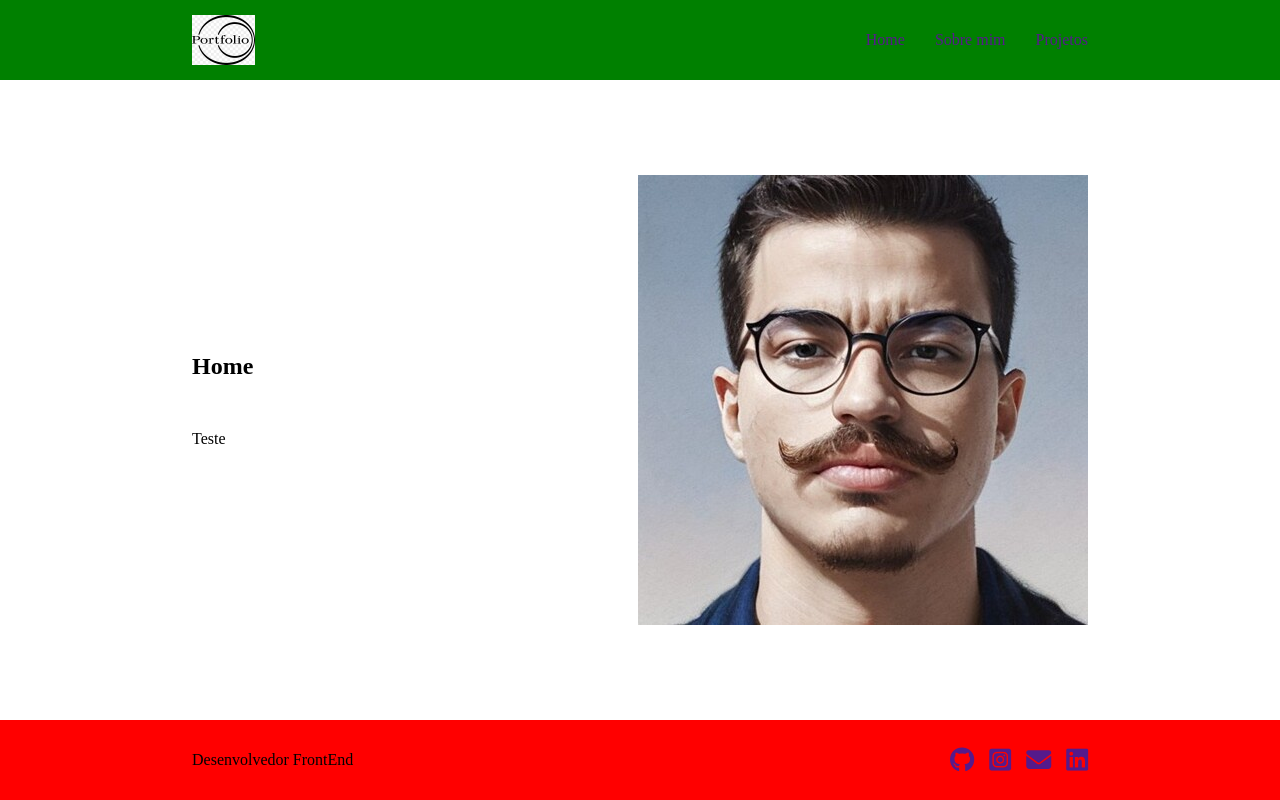
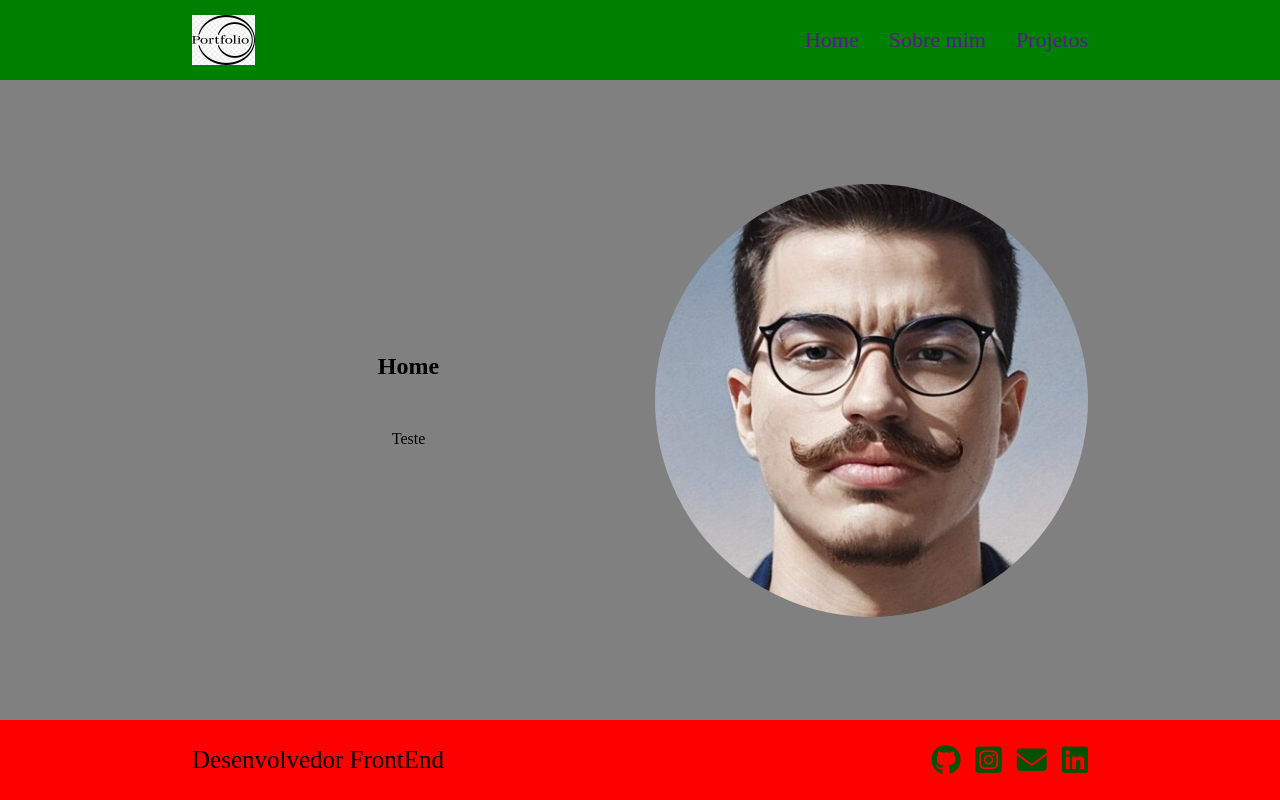
Before and after one commit to vitorhgn/portifolio, a plain HTML site: page index.html in a window 1280 px wide. Drawn offline with Linux system fonts and the light colour scheme.

Commit message:
ajuste na imagem do main e no font-size

```diff
--- a/css/style.css
+++ b/css/style.css
@@ -20,6 +20,7 @@ footer{
     padding-right: 15%;
     height: 100%;
 }
+
 .header{
     height: 100%;
     display: flex;
@@ -40,29 +41,37 @@ footer{
     align-items: center;
     justify-content: center;
     gap: 30px;
+    font-size: 22px;
 }
 .nav-links a{
     text-decoration: none;
     display: flex;
     align-items: center;
 }
+.main{
+    background-color: gray;
+}
 .home-section-main{
     height: 100%;
     display: flex;
-    justify-content: space-between;
     align-items: center;
     gap: 30px;
 }
 .text-main{
     display: flex;
+    width: 50%;
     flex-direction: column;
+    justify-content: center;
+    align-items: center;
     gap: 50px;
 }
 .img-main{
     display: flex;
+    width: 50%;
 }
 .img-main img{
     width: 100%;
+    border-radius: 50%;
 }
 
 
@@ -80,10 +89,11 @@ footer{
     padding-top: 15px;
     padding-bottom: 15px;
 }
-.dev-footers{
+.dev-footer{
     display: flex;
     align-items: center;
     justify-content: center;
+    font-size: 25px;
 }
 .nav-footer{
     display: flex;
@@ -91,8 +101,12 @@ footer{
     justify-content: center;
     gap: 15px;
 }
+.links-footer{
+    text-decoration: none;
+    color: rgb(6, 80, 6);
+}
 .icon-footer{
-    font-size: 25px;
+    font-size: 30px;
 }
 
 @media (max-width: 900px){
--- a/index.html
+++ b/index.html
@@ -28,7 +28,7 @@
         </div>
     </header>
     <main class="main">
-        <div class="container">
+        <div class="container main">
             <section class="home-section-main">
                 <div class="text-main">
                     <h1>Home</h1>
@@ -44,10 +44,10 @@
         <div class="container footer">
             <div class="dev-footer">Desenvolvedor FrontEnd</div>
             <nav class="nav-footer">
-                <a href=""><i class="fa-brands fa-github icon-footer"></i></a>
-                <a href=""><i class="fa-brands fa-square-instagram icon-footer"></i></i></a>
-                <a href=""><i class="fa-solid fa-envelope icon-footer"></i></i></a>
-                <a href=""><i class="fa-brands fa-linkedin icon-footer"></i></a>
+                <a class="links-footer" href="https://github.com/vitorhgn" target="_blank"><i class="fa-brands fa-github icon-footer"></i></a>
+                <a class="links-footer" href="https://www.instagram.com/vitorhgn/" target="_blank"><i class="fa-brands fa-square-instagram icon-footer"></i></i></a>
+                <a class="links-footer" href="mailto:vitorhgn100@gmail.com"><i class="fa-solid fa-envelope icon-footer"></i></i></a>
+                <a class="links-footer" href="https://www.linkedin.com/in/vitor-hugo-gouveia-nunes-32b710252/" target="_blank"><i class="fa-brands fa-linkedin icon-footer"></i></a>
             </nav>
         </div>
     </footer>
```
